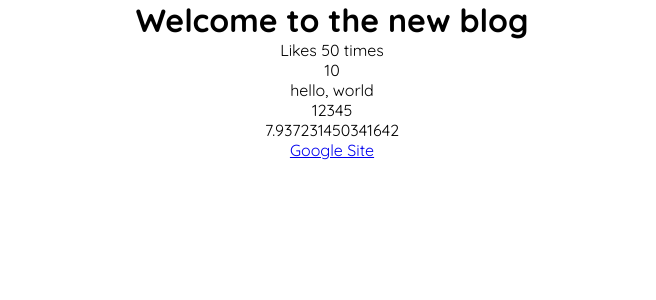
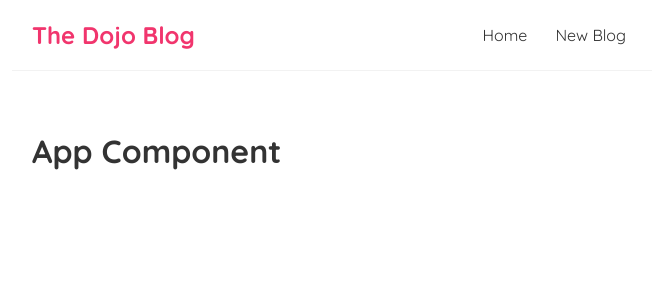
Before and after one commit to Svmpankaj/React-JS-Crash-Course, a React (Create React App) app: page / in a window 1280 px wide. Shown: the top 300 px of the page, without its empty margins (308-964 px from the left). Built offline with nearby package versions, Linux system fonts and the light colour scheme.

Commit message:
addding navbar

```diff
--- a/src/App.css
+++ b/src/App.css
@@ -1,3 +1,3 @@
 .App {
-    text-align: center;
+    /* text-align: center; */
 }
--- a/src/App.js
+++ b/src/App.js
@@ -1,25 +1,13 @@
 import './App.css';
+import Navbar from './Navbar';
 
 function App() {
-  const title = 'Welcome to the new blog';
-  const likes = 50;
-  // const person = { name: 'ram', branch: 'cse' };
-  const link = "http://www.google.com";
 
   return (
     <div className='App'>
+      <Navbar />
       <div className="content">
-        <h1>{title}</h1>
-        <p>Likes {likes} times</p>
-
-        {/* <p>{person}</p> */}
-
-        <p>{10}</p>
-        <p>{"hello, world"}</p>
-        <p>{[1, 2, 3, 4, 5]}</p>
-        <p>{Math.random() * 10}</p>
-
-        <a href={link}>Google Site</a>
+        <h1>App Component</h1>
       </div>
     </div>
   );
--- /dev/null
+++ b/src/Navbar.js
@@ -0,0 +1,13 @@
+const Navbar = () => {
+    return (
+        <nav className="navbar">
+            <h1>The Dojo Blog</h1>
+            <div className="links">
+                <a href="/">Home</a>
+                <a href="/create">New Blog</a>
+            </div>
+        </nav>
+    );
+}
+
+export default Navbar;
--- a/src/index.css
+++ b/src/index.css
@@ -4,6 +4,115 @@
 * {
   margin: 0;
   font-family: "Quicksand";
-  /* color: #333; */
-  padding: 0;
+  color: #333;
 }
+
+.navbar {
+  padding: 20px;
+  display: flex;
+  align-items: center;
+  max-width: 600px;
+  margin: 0 auto;
+  border-bottom: 1px solid #f2f2f2;
+}
+
+.navbar h1 {
+  color: #f1356d;
+}
+
+.navbar .links {
+  margin-left: auto;
+}
+
+.navbar a {
+  margin-left: 16px;
+  text-decoration: none;
+  padding: 6px;
+}
+
+.navbar a:hover {
+  color: #f1356d;
+}
+
+.content {
+  max-width: 600px;
+  margin: 40px auto;
+  padding: 20px;
+}
+
+/* blog preview / list  */
+.blog-preview {
+  padding: 10px 16px;
+  margin: 20px 0;
+  border-bottom: 1px solid #fafafa;
+}
+
+.blog-preview:hover {
+  box-shadow: 1px 3px 5px rgba(0, 0, 0, 0.1)
+}
+
+.blog-preview h2 {
+  font-size: 20px;
+  color: #f1356d;
+  margin-bottom: 8px;
+}
+
+.blog-preview a {
+  text-decoration: none;
+}
+
+.blog-details h2 {
+  font-size: 20px;
+  color: #f1356d;
+  margin-bottom: 10px;
+}
+
+.blog-details div {
+  margin: 20px 0;
+}
+
+.blog-details button {
+  background: #f1356d;
+  color: #fff;
+  border: 0;
+  padding: 8px;
+  border-radius: 8px;
+  cursor: pointer;
+}
+
+.create {
+  max-width: 400px;
+  margin: 0 auto;
+  text-align: center;
+}
+
+.create label {
+  text-align: left;
+  display: block;
+}
+
+.create h2 {
+  font-size: 20px;
+  color: #f1356d;
+  margin-bottom: 30px;
+}
+
+.create input,
+.create textarea,
+.create select {
+  width: 100%;
+  padding: 6px 10px;
+  margin: 10px 0;
+  border: 1px solid #ddd;
+  box-sizing: border-box;
+  display: block;
+}
+
+.create button {
+  background: #f1356d;
+  color: #fff;
+  border: 0;
+  padding: 8px;
+  border-radius: 8px;
+  cursor: pointer;
+}
```
